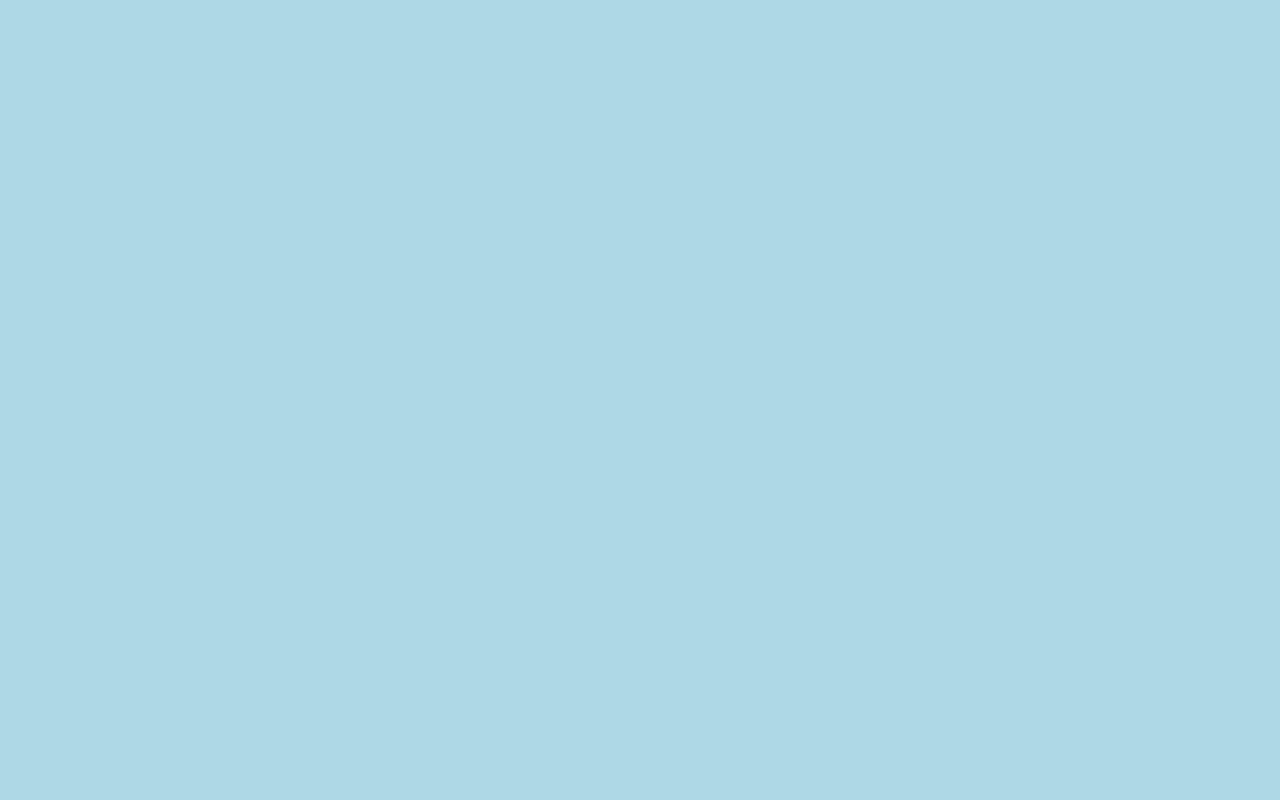
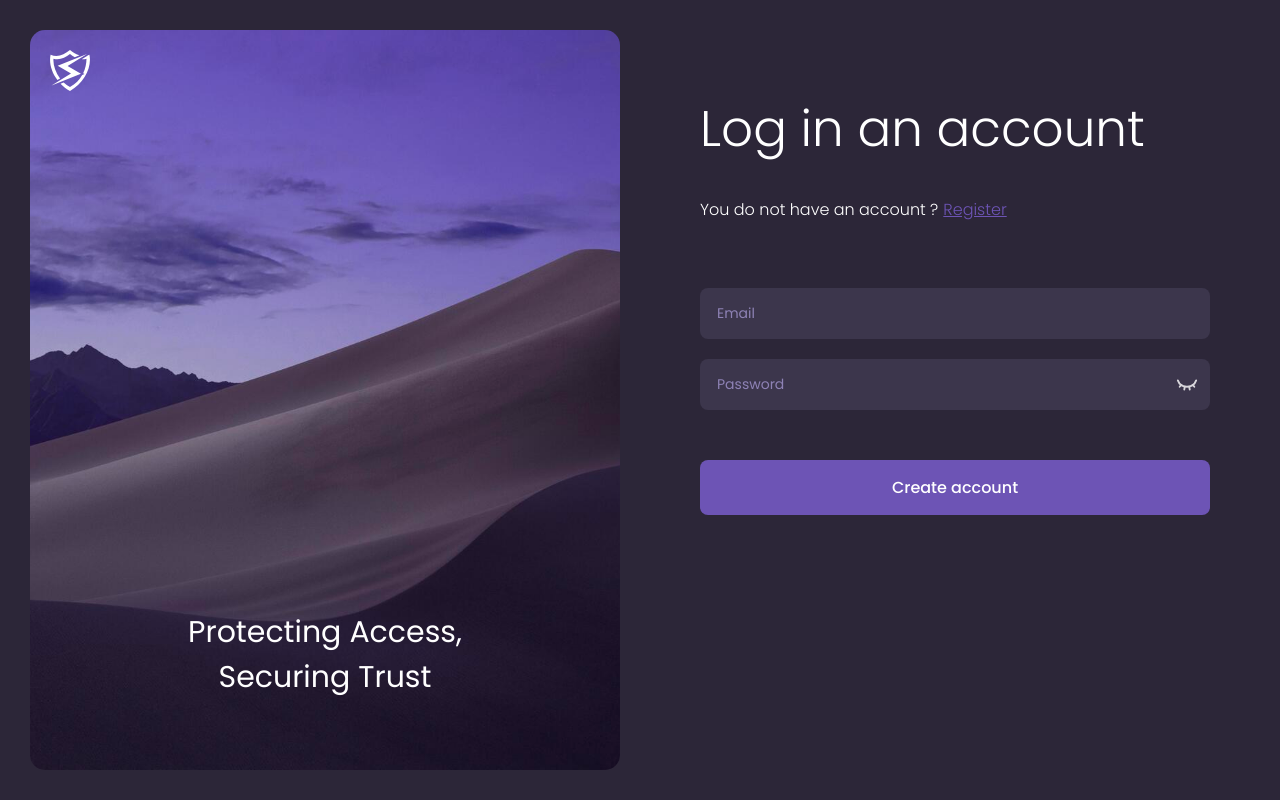
Before and after one commit to EliseBrd/project_guilise_front, a React (Vite) app: page /login in a window 1280 px wide. Before the commit this address had no page. Built offline with nearby package versions, Linux system fonts and the light colour scheme.

Commit message:
ajout page login + correction navigate register

```diff
--- a/src/App.tsx
+++ b/src/App.tsx
@@ -2,6 +2,7 @@ import './App.css';
 import { BrowserRouter, Routes, Route } from "react-router-dom";
 import "./styles/variables.scss";
 import Register from "./pages/Register";
+import Login from "./pages/Login";
 
 function App() {
 
@@ -9,6 +10,7 @@ function App() {
       <BrowserRouter>
           <Routes>
               <Route path="/register" element={<Register />} />
+              <Route path="/login" element={<Login />} />
           </Routes>
       </BrowserRouter>
   )
--- /dev/null
+++ b/src/pages/Login.tsx
@@ -0,0 +1,77 @@
+import {useState} from "react";
+import "./Register.scss";
+import {useNavigate} from "react-router-dom";
+import Logo from "../assets/logo.svg";
+import EyeOpen from "../assets/eye.svg";
+import EyeClosed from "../assets/eye-closed.svg";
+
+export default function Login() {
+    const [email, setEmail] = useState("");
+    const [password, setPassword] = useState("");
+    const [showPassword, setShowPassword] = useState(false);
+    const navigate = useNavigate();
+
+    // Lorsqu’on tape dans le mot de passe
+    function handlePasswordChange(e: React.ChangeEvent<HTMLInputElement>) {
+        const inputChaine = e.target.value;
+        setPassword(inputChaine);
+    }
+
+    function handleSubmit(e: React.FormEvent<HTMLFormElement>) {
+        e.preventDefault();
+
+        console.log("Formulaire envoyé :", {email, password});
+        // TODO: appeler le backend pour envoyer la connexion
+    }
+
+    return (
+        <div className="registerContainer">
+            <div className="left">
+                <img className="logoApp" src={Logo} alt="Logo"/>
+                <p className="slogan">Protecting access, securing trust</p>
+            </div>
+            <div className="right">
+                <h2>Log in an account</h2>
+                <div className="alreadyAccount">
+                    <p>You do not have an account ?</p>
+                    <a className="link" onClick={() => navigate("/register")}>Register</a>
+                </div>
+                <form onSubmit={handleSubmit}>
+                    <div className="inputMail">
+                        <input
+                            className="email"
+                            placeholder="Email"
+                            type="text"
+                            value={email}
+                            onChange={(e) => setEmail(e.target.value)}
+                            required
+                        />
+                    </div>
+
+                    <div className="passwordField">
+                        <div className="passwordInput">
+                            <input
+                                className="password"
+                                placeholder="Password"
+                                type={showPassword ? "text" : "password"}
+                                value={password}
+                                onChange={handlePasswordChange}
+                                required
+                            />
+
+                            <img
+                                src={showPassword ? EyeOpen : EyeClosed}
+                                alt="Toggle password visibility"
+                                className="eye-icon"
+                                onClick={() => setShowPassword(!showPassword)}
+                            />
+                        </div>
+                    </div>
+
+
+                    <button className="btnSubmit" type="submit">Create account</button>
+                </form>
+            </div>
+        </div>
+    );
+}
--- a/src/pages/Register.scss
+++ b/src/pages/Register.scss
@@ -148,7 +148,6 @@
       background-color: #6D54B5;
       color: white;
       border: none;
-      border-radius: 4px;
       cursor: pointer;
       transition: 0.3s ease-in-out;
 
--- a/src/pages/Register.tsx
+++ b/src/pages/Register.tsx
@@ -1,5 +1,6 @@
 import {useState} from "react";
 import "./Register.scss";
+import { useNavigate } from "react-router-dom";
 import Logo from "../assets/logo.svg";
 import EyeOpen from "../assets/eye.svg";
 import EyeClosed from "../assets/eye-closed.svg";
@@ -11,6 +12,7 @@ export default function Register() {
     const [password, setPassword] = useState("");
     const [entropy, setEntropy] = useState<number | null>(null);
     const [showPassword, setShowPassword] = useState(false);
+    const navigate = useNavigate();
 
     // Fonction pour calculer l'entropie
     function calculerEntropie(chaine: string): number {
@@ -71,10 +73,10 @@ export default function Register() {
                 <h2>Create an account</h2>
                 <div className="alreadyAccount">
                     <p>Already have an account ?</p>
-                    <a className="link">Log in</a>
+                    <a className="link" onClick={() => navigate("/login")}>Log in</a>
                 </div>
                 <form onSubmit={handleSubmit}>
-                    <div className="nameFields">
+                <div className="nameFields">
                         <input
                             className="inputFirstname"
                             placeholder="Lastname"
```
